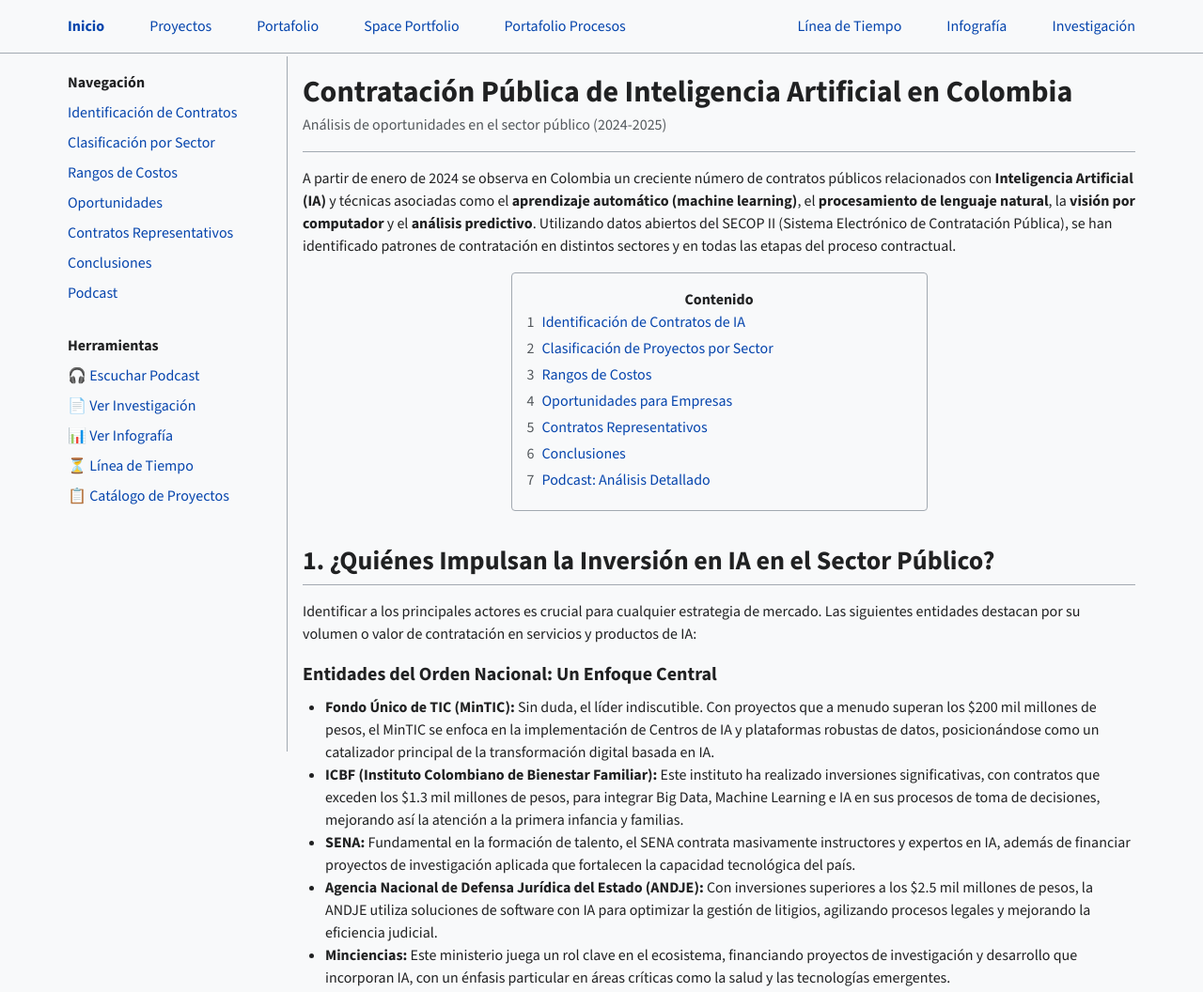
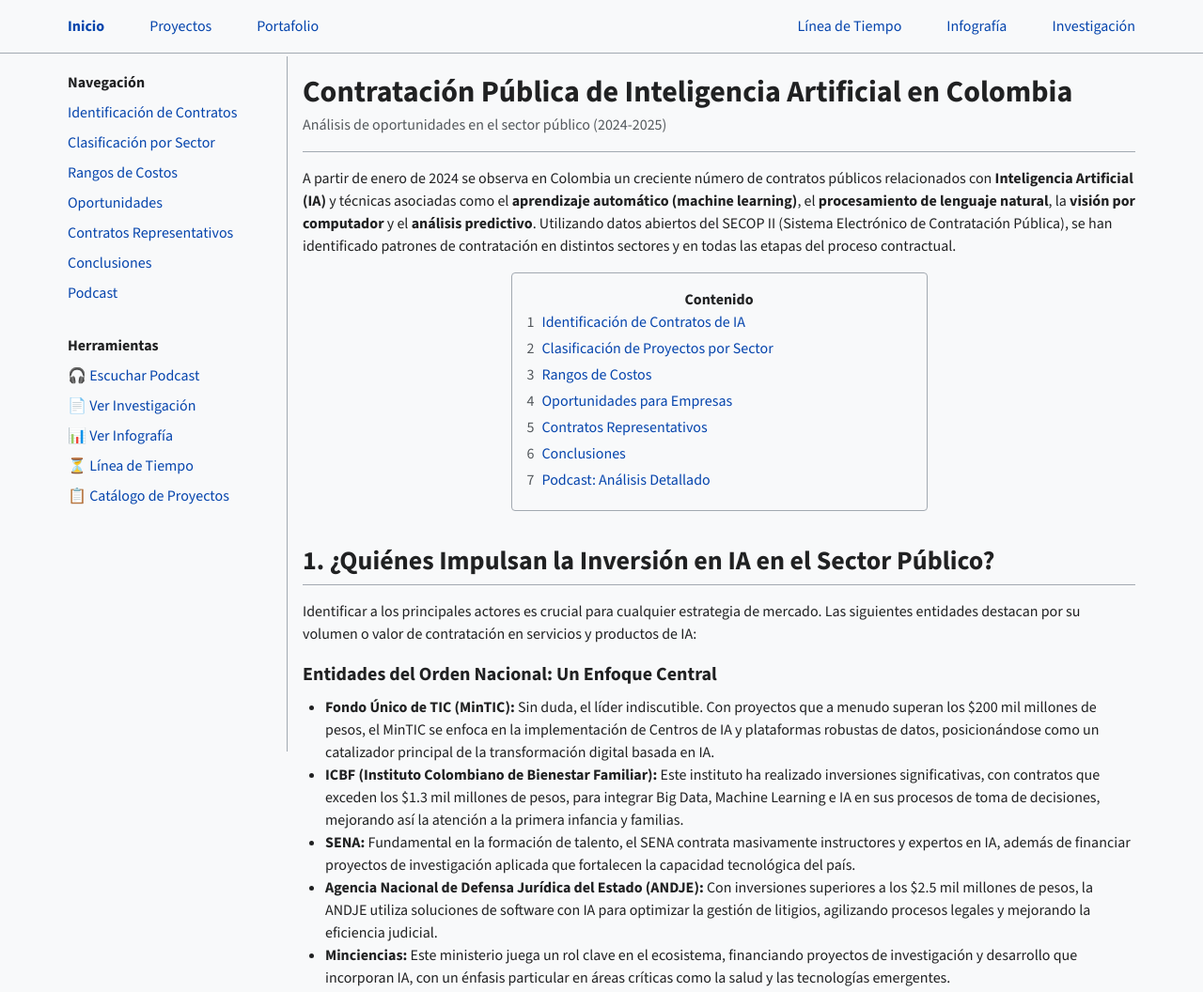
Before and after one commit to marioestebanortega/secopoprtunidades, a plain HTML site: page index.html in a window 1280 px wide. Shown: the top 1056 px of the page at 94% size. Drawn offline with nearby package versions, Linux system fonts and the light colour scheme.

Commit message:
cambios con estilos

```diff
--- a/index.html
+++ b/index.html
@@ -216,8 +216,6 @@
                 <a href="index.html" class="font-bold">Inicio</a>
                 <a href="proyectos.html" target="_blank">Proyectos</a>
                 <a href="portafolio.html" target="_blank">Portafolio</a>
-                <a href="space_portfolio.html" target="_blank">Space Portfolio</a>
-                <a href="portafolio_procesos.html" target="_blank">Portafolio Procesos</a>
             </div>
             <div class="flex space-x-4">
                 <a href="lineatiempo.html" target="_blank">Línea de Tiempo</a>
```
